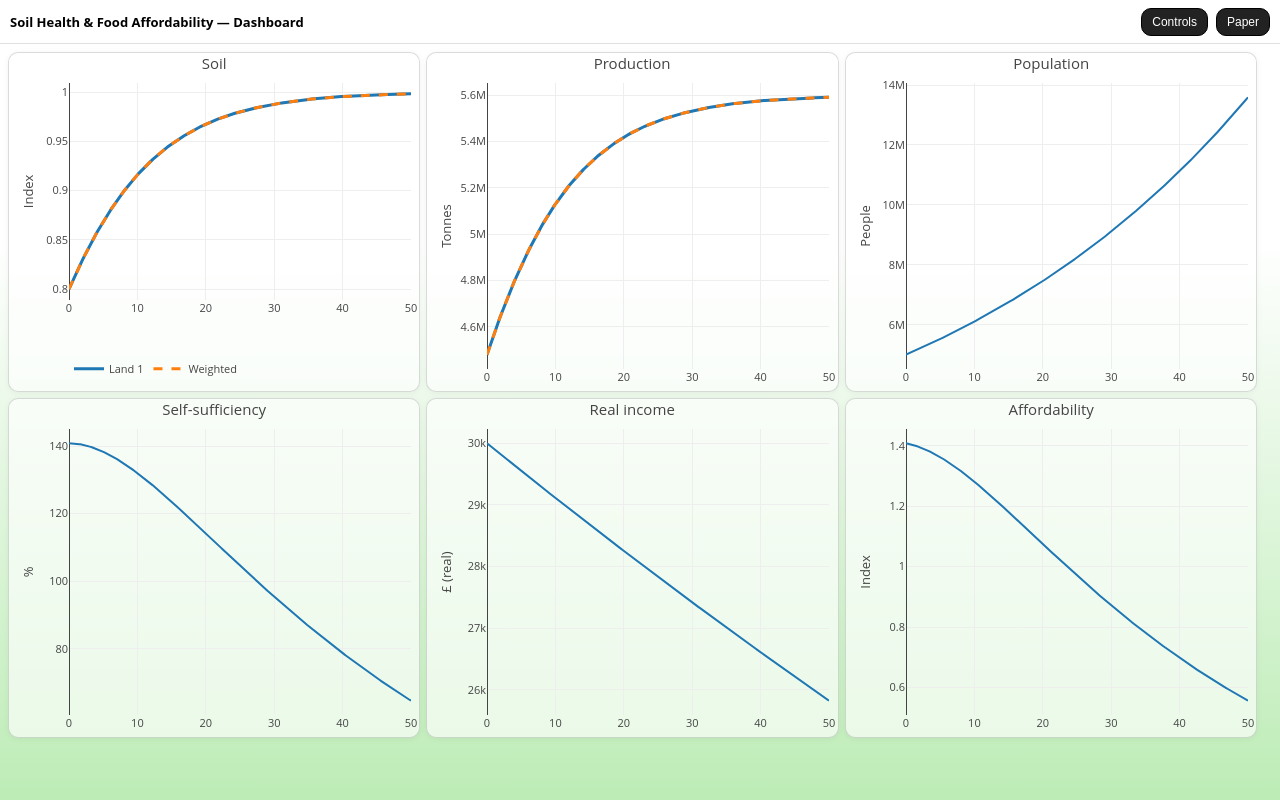
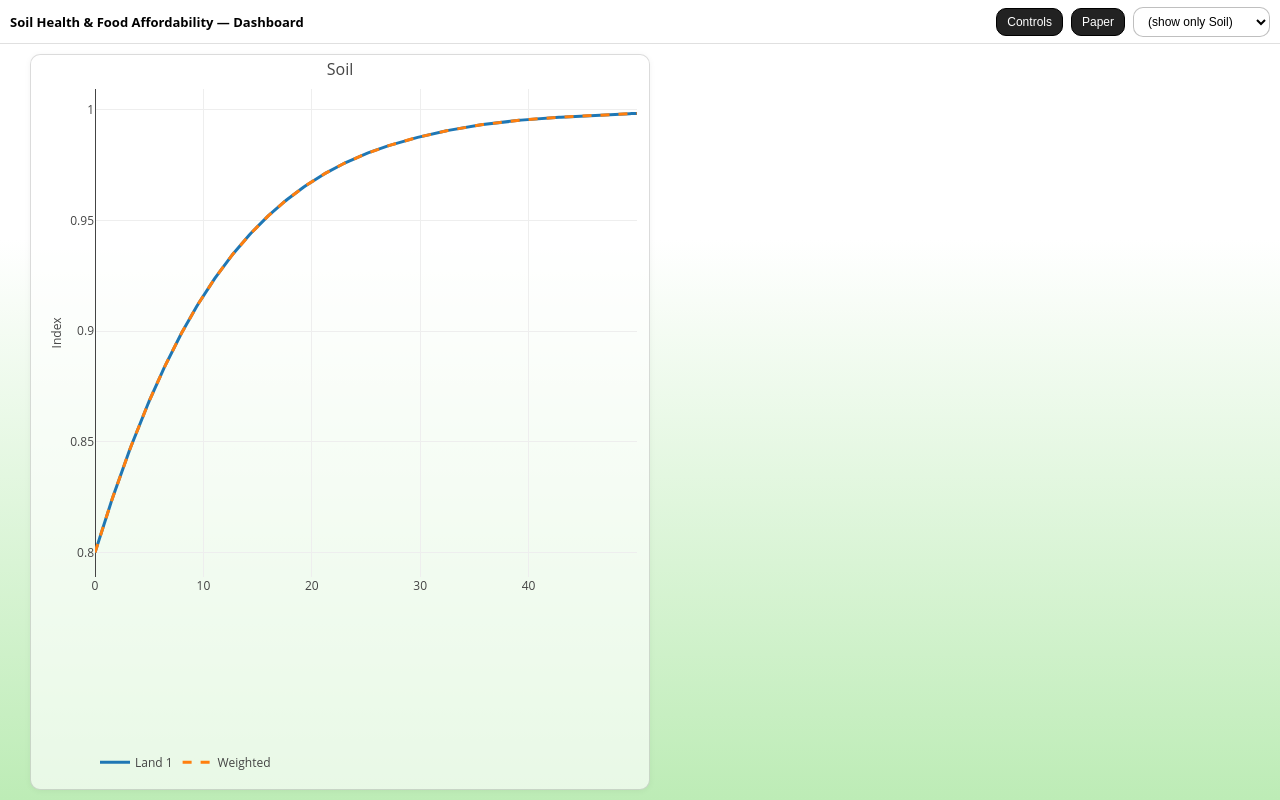
Before and after one commit to FedericoStachurski/Indicator_system_modelling_deploy, a FastAPI app: page / in a window 1280 px wide. Run offline with FastAPI, Linux system fonts and the light colour scheme; some libraries are stand-ins or nearby versions.

Commit message:
made it cleaner with plot to the left and sscroll window for plot selection

```diff
--- a/fast_api/templates/index.html
+++ b/fast_api/templates/index.html
@@ -7,16 +7,16 @@
   <script src="https://cdn.plot.ly/plotly-2.35.2.min.js"></script>
 
   <style>
-    html, body { height: 100%; margin: 0; overflow: hidden; font-family: system-ui, -apple-system, Segoe UI, Roboto, Arial, sans-serif; }
-
+    html, body {
+      height: 100%;
+      margin: 0;
+      overflow: hidden; /* ✅ no scrolling anywhere */
+      font-family: system-ui, -apple-system, Segoe UI, Roboto, Arial, sans-serif;
+    }
     *, *::before, *::after { box-sizing: border-box; }
 
-    :root{
-      --base-font: 15px;
-      --small-font: 13px;
-    }
-
-    body{ font-size: var(--base-font); }
+    :root { --base-font: 15px; }
+    body { font-size: var(--base-font); }
 
     .app{
       height: 100vh;
@@ -29,7 +29,7 @@
       display: flex;
       align-items: center;
       justify-content: space-between;
-      gap: 8px;
+      gap: 10px;
       padding: 6px 10px;
       border-bottom: 1px solid rgba(0,0,0,0.12);
       background: rgba(255,255,255,0.7);
@@ -49,34 +49,53 @@
       white-space: nowrap;
     }
 
-    /* plots area */
-    .plots{
-      height: 100%;
+    .plot-select{
+      padding: 6px 10px;
+      border-radius: 10px;
+      border: 1px solid rgba(0,0,0,0.25);
+      background: rgba(255,255,255,0.95);
+      font-size: 12px;
+      cursor: pointer;
+    }
+
+    /* MAIN CONTENT: half-page width, centered, no scroll */
+    .content{
+      width: 50vw;                 /* 👈 half the page width */
+      max-width: 820px;            /* optional cap so it doesn't get too huge */
+      min-width: 520px;            /* optional floor so it doesn't get too tiny */
+      margin-right: auto;              /* center it */
+      margin-left: 20px;
+      padding: 10px;
+      height: calc(100vh - 44px);  /* fill remaining height under header */
       display: grid;
-      overflow-y: auto;     /* */
-      padding-bottom: 16px; /* optional: breathing room */
-      overscroll-behavior: contain;
-      scrollbar-gutter: stable;
-      grid-template-columns: repeat(3, 1fr);
-      grid-auto-rows: 340px;
-      align-content: start;
-      gap: 6px;
-      padding: 8px;
+      grid-template-rows: 1fr auto; /* soil card + (optional) secondary card */
+      gap: 10px;
     }
 
     .card{
-      height: 100%;
       border: 1px solid rgba(0,0,0,0.14);
       border-radius: 10px;
       background: rgba(255,255,255,0.65);
       box-shadow: 0 1px 6px rgba(0,0,0,0.05);
-      padding: 2px;
+      padding: 6px;
       min-width: 0;
+      min-height: 0;
     }
 
-    .plot{ width:100%; height:100%; min-height:240px; min-width:0; }
+    /* Soil should fill the available "main" area */
+    #soilCard { min-height: 0; }
 
-    /* modal overlay + panel */
+    /* Secondary plot is hidden by default */
+    #secondaryCard { display: none; }
+
+    .plot{
+      width: 100%;
+      height: 100%;
+      min-width: 0;
+      min-height: 0;
+    }
+
+    /* Modal overlay + panel */
     .modal-overlay{
       position: fixed;
       inset: 0;
@@ -91,8 +110,8 @@
     .modal{
       width: min(980px, 94vw);
       max-height: 86vh;
-      overflow: auto;
-      background: rgba(255,255,255,0.10);  /* glassy panel */
+      overflow: auto; /* modal itself can scroll internally */
+      background: rgba(255,255,255,0.10);
       backdrop-filter: blur(10px) saturate(120%);
       -webkit-backdrop-filter: blur(10px) saturate(120%);
       border: 1px solid rgba(0,0,0,0.18);
@@ -122,27 +141,23 @@
       border: 1px solid rgba(0,0,0,0.10);
       border-radius: 12px;
       padding: 10px;
-      background: rgba(255,255,255,0.75); /* keep controls solid */
+      background: rgba(255,255,255,0.75);
       display: grid;
       gap: 8px;
       min-width: 0;
     }
 
     .control h4{ margin: 0; font-size: 13px; }
-
     .row{ display: grid; gap: 4px; min-width:0; }
     .labelrow{ display: flex; justify-content: space-between; font-size: 12px; gap: 10px; }
-
     input[type="range"]{ width: 100%; }
     input[type="text"]{
       width: 100%;
-      max-width: 100%;
       padding: 6px 8px;
       border-radius: 10px;
       border: 1px solid rgba(0,0,0,0.18);
       min-width: 0;
     }
-
     select{
       width:100%;
       padding:6px 8px;
@@ -150,16 +165,7 @@
       border:1px solid rgba(0,0,0,0.18);
       background: rgba(255,255,255,0.95);
     }
-
     .small{ font-size: 12px; color: #333; }
-
-    @media (max-width: 980px){
-      .plots{ grid-template-columns: repeat(2, 1fr); }
-    }
-    @media (max-width: 650px){
-      .plots{ grid-template-columns: 1fr; grid-auto-rows: 320px; }
-      .grid-controls{ grid-template-columns: 1fr; }
-    }
   </style>
 </head>
 
@@ -167,24 +173,36 @@
   <div class="app">
     <div class="header">
       <div class="title">Soil Health & Food Affordability — Dashboard</div>
-      <div style="display:flex; gap:8px;">
+      <div style="display:flex; gap:8px; align-items:center;">
         <button class="btn" id="openControls">Controls</button>
         <button class="btn" onclick="window.open('/paper')">Paper</button>
+
+        <!-- start with NONE -->
+        <select id="plotSelect" class="plot-select">
+          <option value="none" selected>(show only Soil)</option>
+          <option value="prod">Production</option>
+          <option value="pop">Population</option>
+          <option value="ssr">Self-sufficiency</option>
+          <option value="inc">Real income</option>
+          <option value="aff">Affordability index</option>
+          <option value="deg">Degradation</option>
+          <option value="price">Price</option>
+          <option value="harvest">Harvest</option>
+        </select>
       </div>
     </div>
 
-    <div class="plots">
-      <div class="card"><div id="plotSoil" class="plot"></div></div>
-      <div class="card"><div id="plotProd" class="plot"></div></div>
-      <div class="card"><div id="plotPop" class="plot"></div></div>
-      <div class="card"><div id="plotSSR" class="plot"></div></div>
-      <div class="card"><div id="plotInc" class="plot"></div></div>
-      <div class="card"><div id="plotAff" class="plot"></div></div>
-      <!-- <div class="card"><div id="plotDeg" class="plot"></div></div>
-      <div class="card"><div id="plotPrice" class="plot"></div></div>
-      <div class="card"><div id="plotHarvest" class="plot"></div></div>
-    </div> -->
+    <div class="content" id="content">
+      <div class="card" id="soilCard">
+        <div id="plotSoil" class="plot"></div>
       </div>
+
+      <div class="card" id="secondaryCard">
+        <div id="plotMain" class="plot"></div>
+      </div>
+    </div>
+  </div>
+
 
   <!-- Modal overlay -->
   <div class="modal-overlay" id="overlay">
@@ -195,7 +213,6 @@
       </div>
 
       <div class="grid-controls">
-        <!-- Global -->
         <div class="control">
           <h4>Global</h4>
 
@@ -215,7 +232,6 @@
           </div>
         </div>
 
-        <!-- Lands header + buttons (full width) -->
         <div class="control" style="grid-column: 1 / -1;">
           <div style="display:flex; justify-content:space-between; align-items:center; gap:10px;">
             <h4 style="margin:0;">Lands</h4>
@@ -242,22 +258,27 @@ el("closeControls").addEventListener("click", () => overlay.classList.remove("op
 overlay.addEventListener("click", (e) => { if (e.target === overlay) overlay.classList.remove("open"); });
 document.addEventListener("keydown", (e) => { if (e.key === "Escape") overlay.classList.remove("open"); });
 
-// ------- Land state -------
-let landsState = [
-  {
+// ---- state ----
+let selectedPlot = "none";
+
+let landsState = [{
   name: "Land 1",
   share: 50,
   alpha: 0.20,
   s0: 0.80,
   pmax: 10.0,
   dconst: 0.10,
-
   recovery: "Constant alpha",
   alpha_max: 0.25,
   sT: 0.20,
   rho: 50
-  },
-];
+}];
+
+function setGlobalLabels(){
+  el("tmaxLabel").textContent = el("tmax").value + " yrs";
+  el("popLabel").textContent  = (+el("pop").value).toFixed(3);
+  el("nLabel").textContent    = el("n").value;
+}
 
 function setLandLabels(i){
   if (el(`shareLabel_${i}`)) el(`shareLabel_${i}`).textContent = `${landsState[i].share}%`;
@@ -265,20 +286,18 @@ function setLandLabels(i){
   if (el(`s0Label_${i}`))    el(`s0Label_${i}`).textContent    = landsState[i].s0.toFixed(2);
   if (el(`pmaxLabel_${i}`))  el(`pmaxLabel_${i}`).textContent  = landsState[i].pmax.toFixed(1);
   if (el(`dLabel_${i}`))     el(`dLabel_${i}`).textContent     = landsState[i].dconst.toFixed(2);
-
   if (el(`amaxLabel_${i}`))  el(`amaxLabel_${i}`).textContent  = landsState[i].alpha_max.toFixed(2);
   if (el(`sTLabel_${i}`))    el(`sTLabel_${i}`).textContent    = landsState[i].sT.toFixed(2);
   if (el(`rhoLabel_${i}`))   el(`rhoLabel_${i}`).textContent   = `${landsState[i].rho}`;
 }
 
-function renderLands() {
+function renderLands(){
   const container = el("landsContainer");
   container.innerHTML = "";
 
   landsState.forEach((land, i) => {
     const card = document.createElement("div");
     card.className = "control";
-    card.style.padding = "10px";
 
     card.innerHTML = `
       <h4>${land.name}</h4>
@@ -294,13 +313,10 @@ function renderLands() {
       </div>
 
       <div class="row">
-        <div class="labelrow">
-          <span>Recovery model</span>
-          <span id="recLabel_${i}" class="small"></span>
-        </div>
+        <div class="labelrow"><span>Recovery model</span><span id="recLabel_${i}" class="small"></span></div>
         <select id="recovery_${i}">
-          <option value="Constant alpha" ${land.recovery === "Constant alpha" ? "selected" : ""}>Constant α</option>
-          <option value="Logistic alpha(S)" ${land.recovery === "Logistic alpha(S)" ? "selected" : ""}>Logistic α(S)</option>
+          <option value="Constant alpha" ${land.recovery==="Constant alpha"?"selected":""}>Constant α</option>
+          <option value="Logistic alpha(S)" ${land.recovery==="Logistic alpha(S)"?"selected":""}>Logistic α(S)</option>
         </select>
       </div>
 
@@ -314,12 +330,10 @@ function renderLands() {
           <div class="labelrow"><span>αmax</span><span id="amaxLabel_${i}" class="small"></span></div>
           <input id="amax_${i}" type="range" min="0" max="1" step="0.01" value="${land.alpha_max}">
         </div>
-
         <div class="row">
           <div class="labelrow"><span>S_T</span><span id="sTLabel_${i}" class="small"></span></div>
           <input id="sT_${i}" type="range" min="0" max="1" step="0.01" value="${land.sT}">
         </div>
-
         <div class="row">
           <div class="labelrow"><span>ρ</span><span id="rhoLabel_${i}" class="small"></span></div>
           <input id="rho_${i}" type="range" min="1" max="200" step="1" value="${land.rho}">
@@ -350,7 +364,6 @@ function renderLands() {
     const s0Inp    = el(`s0_${i}`);
     const pmaxInp  = el(`pmax_${i}`);
     const dInp     = el(`d_${i}`);
-
     const recSel   = el(`recovery_${i}`);
     const amaxInp  = el(`amax_${i}`);
     const sTInp    = el(`sT_${i}`);
@@ -359,28 +372,27 @@ function renderLands() {
     const alphaConstRow = el(`alphaConstRow_${i}`);
     const alphaLogBlock = el(`alphaLogisticBlock_${i}`);
 
-    function applyRecoveryVisibility() {
-      const mode = (landsState[i].recovery || "");
-      const isLog = mode === "Logistic alpha(S)";
+    function applyRecoveryVisibility(){
+      const isLog = (landsState[i].recovery === "Logistic alpha(S)");
       alphaConstRow.style.display = isLog ? "none" : "block";
       alphaLogBlock.style.display = isLog ? "block" : "none";
       el(`recLabel_${i}`).textContent = isLog ? "α(S)" : "α";
     }
 
     const updateFromUI = () => {
-      landsState[i].name   = nameInp.value || `Land ${i+1}`;
-      landsState[i].share  = +shareInp.value;
+      landsState[i].name = nameInp.value || `Land ${i+1}`;
+      landsState[i].share = +shareInp.value;
 
       landsState[i].recovery = recSel.value;
       applyRecoveryVisibility();
 
-      landsState[i].alpha  = +alphaInp.value;
+      landsState[i].alpha = +alphaInp.value;
       landsState[i].alpha_max = +amaxInp.value;
-      landsState[i].sT        = +sTInp.value;
-      landsState[i].rho       = +rhoInp.value;
+      landsState[i].sT = +sTInp.value;
+      landsState[i].rho = +rhoInp.value;
 
-      landsState[i].s0     = +s0Inp.value;
-      landsState[i].pmax   = +pmaxInp.value;
+      landsState[i].s0 = +s0Inp.value;
+      landsState[i].pmax = +pmaxInp.value;
       landsState[i].dconst = +dInp.value;
 
       card.querySelector("h4").textContent = landsState[i].name;
@@ -388,12 +400,9 @@ function renderLands() {
       triggerSim();
     };
 
-    // sliders + text: input
     [nameInp, shareInp, alphaInp, amaxInp, sTInp, rhoInp, s0Inp, pmaxInp, dInp]
-      .filter(Boolean)
       .forEach(inp => inp.addEventListener("input", updateFromUI));
 
-    // IMPORTANT: select should use change
     recSel.addEventListener("change", updateFromUI);
 
     applyRecoveryVisibility();
@@ -401,17 +410,9 @@ function renderLands() {
   });
 }
 
-// ------- Global labels -------
-function setGlobalLabels() {
-  el("tmaxLabel").textContent = el("tmax").value + " yrs";
-  el("popLabel").textContent  = (+el("pop").value).toFixed(3);
-  el("nLabel").textContent    = el("n").value;
-}
-
-// ------- Add/remove buttons -------
+// Add/remove land
 el("addLandBtn").addEventListener("click", () => {
   if (landsState.length >= 10) return;
-
   landsState.push({
     name: `Land ${landsState.length + 1}`,
     share: Math.round(100 / (landsState.length + 1)),
@@ -424,11 +425,6 @@ el("addLandBtn").addEventListener("click", () => {
     sT: 0.20,
     rho: 50
   });
-
-  const each = Math.floor(100 / landsState.length);
-  const remainder = 100 - each * (landsState.length - 1);
-  landsState = landsState.map((l, idx) => ({...l, share: idx === landsState.length-1 ? remainder : each}));
-
   renderLands();
   triggerSim();
 });
@@ -440,18 +436,35 @@ el("removeLandBtn").addEventListener("click", () => {
   triggerSim();
 });
 
-// ------- Simulation + plots -------
+// ---- plotting ----
 const commonLayout = (title, ytitle) => ({
-  title: {text: title, font: {size: 15}},
-  margin: {l: 58, r: 6, t: 28, b: 20},
+  title: {text: title, font: {size: 16}},
+  margin: {l: 58, r: 6, t: 28, b: 28},
   paper_bgcolor: "rgba(0,0,0,0)",
   plot_bgcolor: "rgba(0,0,0,0)",
-  xaxis: {tickfont: {size: 11}},
-  yaxis: {title: {text: ytitle, font: {size: 13}}, tickfont: {size: 11}},
-  legend: {font: {size: 11}, orientation: "h", y: -0.25}
+  xaxis: {tickfont: {size: 12}},
+  yaxis: {title: {text: ytitle, font: {size: 12}}, tickfont: {size: 12}},
+  legend: {font: {size: 12}, orientation: "h", y: -0.35}
 });
 
-async function runSim() {
+function showSecondary(show){
+  const card = el("secondaryCard");
+  const content = el("content");
+
+  if (show) {
+    card.style.display = "block";
+    content.style.gridTemplateRows = "1fr 0.7fr"; // Soil + secondary
+    setTimeout(() => Plotly.Plots.resize("plotMain"), 0);
+  } else {
+    card.style.display = "none";
+    content.style.gridTemplateRows = "1fr"; // 🔥 Soil takes ALL space
+  }
+
+  setTimeout(() => Plotly.Plots.resize("plotSoil"), 0);
+}
+
+
+async function runSim(){
   setGlobalLabels();
 
   const sumShares = Math.max(landsState.reduce((a,l)=>a+l.share,0), 1e-9);
@@ -460,12 +473,12 @@ async function runSim() {
     T_max: +el("tmax").value,
     n_points: +el("n").value,
     population_growth_rate: +el("pop").value,
-    lands: landsState.map((l) => ({
+    lands: landsState.map(l => ({
       name: l.name,
       alpha: l.alpha,
       S0: l.s0,
       scenario_name: "Constant degradation D",
-      deg_params: { "D_const": l.dconst },
+      deg_params: {"D_const": l.dconst},
       land_fraction: l.share / sumShares,
       P_max: l.pmax,
       recovery_name: l.recovery,
@@ -477,53 +490,100 @@ async function runSim() {
 
   const resp = await fetch("/api/simulate", {
     method: "POST",
-    headers: {"Content-Type": "application/json"},
+    headers: {"Content-Type":"application/json"},
     body: JSON.stringify(payload)
   });
 
   const data = await resp.json();
   const t = data.t;
 
-  // Soil traces
+  // Soil always
   const soilTraces = [];
-  for (let i = 0; i < data.land_names.length; i++) {
-    soilTraces.push({ x:t, y:data.soils[i], type:"scatter", name:data.land_names[i], line:{width:3} });
+  for (let i=0; i<data.land_names.length; i++){
+    soilTraces.push({x:t, y:data.soils[i], type:"scatter", name:data.land_names[i], line:{width:3}});
   }
-  soilTraces.push({ x:t, y:data.weighted_soil, type:"scatter", name:"Weighted", line:{width:3, dash:"dash"} });
+  soilTraces.push({x:t, y:data.weighted_soil, type:"scatter", name:"Weighted", line:{width:3, dash:"dash"}});
   Plotly.react("plotSoil", soilTraces, commonLayout("Soil", "Index"), {displayModeBar:false});
 
-  // Production traces
+  // Secondary plot depends on dropdown
+  if (selectedPlot === "none"){
+    showSecondary(false);
+    Plotly.purge("plotMain");
+    return;
+  }
+
+  showSecondary(true);
+
+  if (selectedPlot === "prod"){
     const prodTraces = [];
-  for (let i = 0; i < data.land_names.length; i++) {
-    prodTraces.push({ x:t, y:data.production_by_land[i], type:"scatter", name:data.land_names[i], line:{width:3}, showlegend:false });
+    for (let i=0; i<data.land_names.length; i++){
+      prodTraces.push({x:t, y:data.production_by_land[i], type:"scatter", name:data.land_names[i], line:{width:3}});
     }
-  prodTraces.push({ x:t, y:data.total_production, type:"scatter", name:"Total", line:{width:3, dash:"dash"}, showlegend:false });
-  Plotly.react("plotProd", prodTraces, {...commonLayout("Production","Tonnes"), showlegend:false}, {displayModeBar:false});
+    prodTraces.push({x:t, y:data.total_production, type:"scatter", name:"Total", line:{width:3, dash:"dash"}});
+    Plotly.react("plotMain", prodTraces, commonLayout("Production", "Tonnes"), {displayModeBar:false});
+  }
 
-  // Pop/SSR/Income/Afford
-  Plotly.react("plotPop", [{x:t, y:data.population, type:"scatter", name:"Population"}], commonLayout("Population","People"), {displayModeBar:false});
-  Plotly.react("plotSSR", [{x:t, y:data.self_sufficiency_ratio, type:"scatter", name:"SSR"}], commonLayout("Self-sufficiency","%"), {displayModeBar:false});
-  Plotly.react("plotInc", [{x:t, y:data.average_real_income, type:"scatter", name:"Real income"}], commonLayout("Real income","£ (real)"), {displayModeBar:false});
-  Plotly.react("plotAff", [{x:t, y:data.affordability_index, type:"scatter", name:"Affordability"}], commonLayout("Affordability","Index"), {displayModeBar:false});
+  else if (selectedPlot === "pop"){
+    Plotly.react("plotMain",
+      [{x:t, y:data.population, type:"scatter", name:"Population", line:{width:3}}],
+      commonLayout("Population","People"),
+      {displayModeBar:false}
+    );
+  }
 
-  // // Degradation
-  // if (data.degradations) {
-  //   const degTraces = [];
-  //   for (let i = 0; i < data.land_names.length; i++) {
-  //     degTraces.push({ x:t, y:data.degradations[i], type:"scatter", name:data.land_names[i], line:{width:3} });
-  //   }
-  //   Plotly.react("plotDeg", degTraces, commonLayout("Degradation D(t)","D"), {displayModeBar:false});
-  // }
+  else if (selectedPlot === "ssr"){
+    Plotly.react("plotMain",
+      [{x:t, y:data.self_sufficiency_ratio, type:"scatter", name:"SSR", line:{width:3}}],
+      commonLayout("Self-sufficiency","%"),
+      {displayModeBar:false}
+    );
+  }
 
-  // // Price
-  // if (data.price) {
-  //   Plotly.react("plotPrice", [{x:t, y:data.price, type:"scatter", name:"Price", line:{width:3}}], commonLayout("Price","p"), {displayModeBar:false});
-  // }
+  else if (selectedPlot === "inc"){
+    Plotly.react("plotMain",
+      [{x:t, y:data.average_real_income, type:"scatter", name:"Real income", line:{width:3}}],
+      commonLayout("Real income","£ (real)"),
+      {displayModeBar:false}
+    );
+  }
 
-  // // Harvest
-  // if (data.total_harvest) {
-  //   Plotly.react("plotHarvest", [{x:t, y:data.total_harvest, type:"scatter", name:"Harvest", line:{width:3}}], commonLayout("Total harvest","Tonnes"), {displayModeBar:false});
-  // }
+  else if (selectedPlot === "aff"){
+    Plotly.react("plotMain",
+      [{x:t, y:data.affordability_index, type:"scatter", name:"Affordability", line:{width:3}}],
+      commonLayout("Affordability","Index"),
+      {displayModeBar:false}
+    );
+  }
+
+  else if (selectedPlot === "deg"){
+    const degTraces = [];
+    for (let i=0; i<data.land_names.length; i++){
+      degTraces.push({x:t, y:data.degradations[i], type:"scatter", name:data.land_names[i], line:{width:3}});
+    }
+    Plotly.react("plotMain", degTraces, commonLayout("Degradation D(t)","D"), {displayModeBar:false});
+  }
+
+  else if (selectedPlot === "price"){
+    Plotly.react("plotMain",
+      [{x:t, y:data.price, type:"scatter", name:"Price", line:{width:3}}],
+      commonLayout("Price","p"),
+      {displayModeBar:false}
+    );
+  }
+
+  else if (selectedPlot === "harvest"){
+    Plotly.react("plotMain",
+      [{x:t, y:data.total_harvest, type:"scatter", name:"Harvest", line:{width:3}}],
+      commonLayout("Total harvest","Tonnes"),
+      {displayModeBar:false}
+    );
+  }
+
+  // ensure correct resize after updates
+  setTimeout(() => {
+    Plotly.Plots.resize("plotSoil");
+    if (selectedPlot !== "none") Plotly.Plots.resize("plotMain");
+  }, 0);
 }
 
 // Debounce
@@ -533,13 +593,24 @@ function triggerSim(){
   timer = setTimeout(runSim, 140);
 }
 
-// Global sliders -> sim
+// global sliders
 ["tmax","pop","n"].forEach((id) => el(id).addEventListener("input", triggerSim));
 
-// Init
+// dropdown
+el("plotSelect").addEventListener("change", (e) => {
+  selectedPlot = e.target.value;
+  runSim();
+});
+
+// initial
 renderLands();
 runSim();
+
+// resize handler
+window.addEventListener("resize", () => {
+  Plotly.Plots.resize("plotSoil");
+  if (selectedPlot !== "none") Plotly.Plots.resize("plotMain");
+});
 </script>
-
 </body>
 </html>
```
Lines whose indentation alone changed are shown as unchanged.
